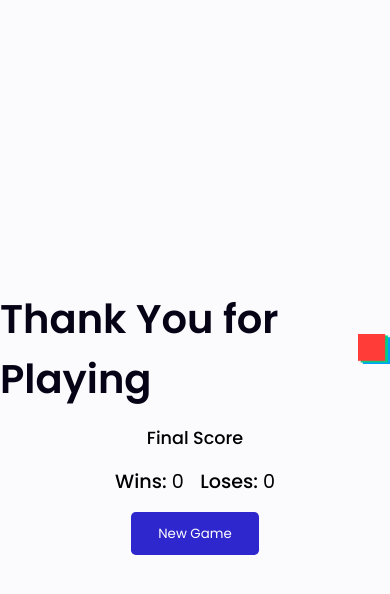
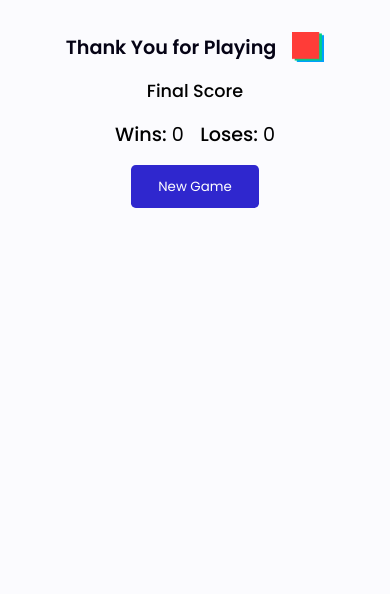
Before and after one commit to SMXKY/color-guessing-game, a plain HTML site: page index.html in a window 390 px wide. Both pictures are taken after a click on the button "End Game". Drawn offline with Linux system fonts and the light colour scheme.

```diff
--- a/scripts/endGameHandler.js
+++ b/scripts/endGameHandler.js
@@ -15,6 +15,8 @@ export const endGameHandler = () => {
   textTitle.innerHTML = "Final Score";
   finalScorese.classList.remove("hide-section");
 
+  title.classList.add("small-screens");
+
   document.querySelector(".js-win-text-final").innerHTML = JSON.parse(
     localStorage.getItem("score")
   ).wins;
@@ -30,6 +32,7 @@ export const handleRestartGame = () => {
   scores.classList.remove("hide-section");
   textTitle.innerHTML = "GUESS: RGB(255, 76, 91)";
   finalScorese.classList.add("hide-section");
+  title.classList.remove("small-screens");
 
   newGameHandler();
 };
--- a/styles/game-page.css
+++ b/styles/game-page.css
@@ -187,6 +187,13 @@
     width: 100%;
     justify-content: center;
   }
+
+  .logo-text {
+    font-weight: 600;
+    font-size: 2.5rem;
+    color: var(--text-color);
+    /* max-width: 16rem; */
+  }
 }
 
 @media (max-width: 538px) {
@@ -198,6 +205,10 @@
     /* background-color: red; */
     width: 100%;
     justify-content: center;
+  }
+
+  .small-screens {
+    font-size: 1.2rem;
   }
 }
 
--- a/styles/index.css
+++ b/styles/index.css
@@ -21,6 +21,7 @@ body {
   justify-content: center;
   margin-top: 10rem;
   background-color: var(--background-color);
+  margin-bottom: 2rem;
 }
 
 .app {
@@ -32,8 +33,7 @@ body {
 
 @media (max-width: 400px) {
   body {
-    height: 100vh;
-    margin-top: unset;
+    margin-top: 2rem;
     align-items: center;
   }
 }
```
